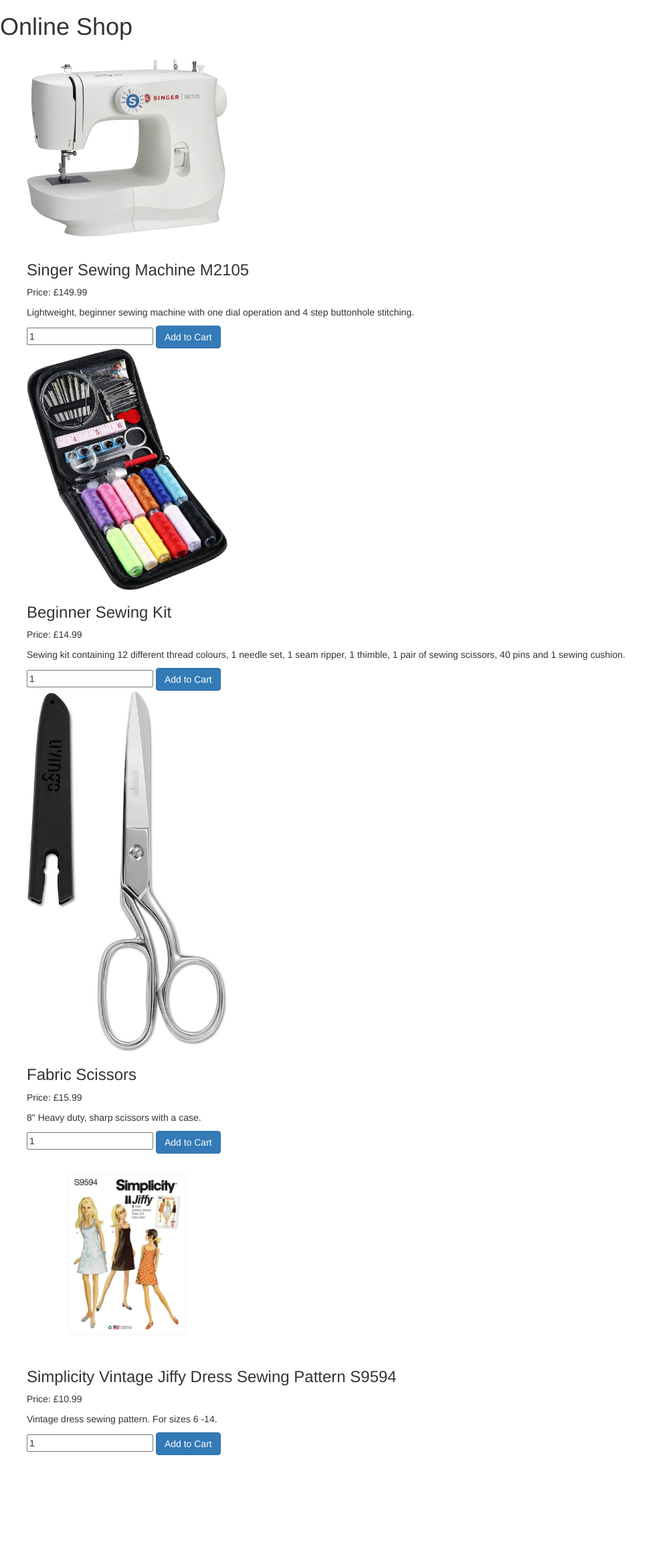
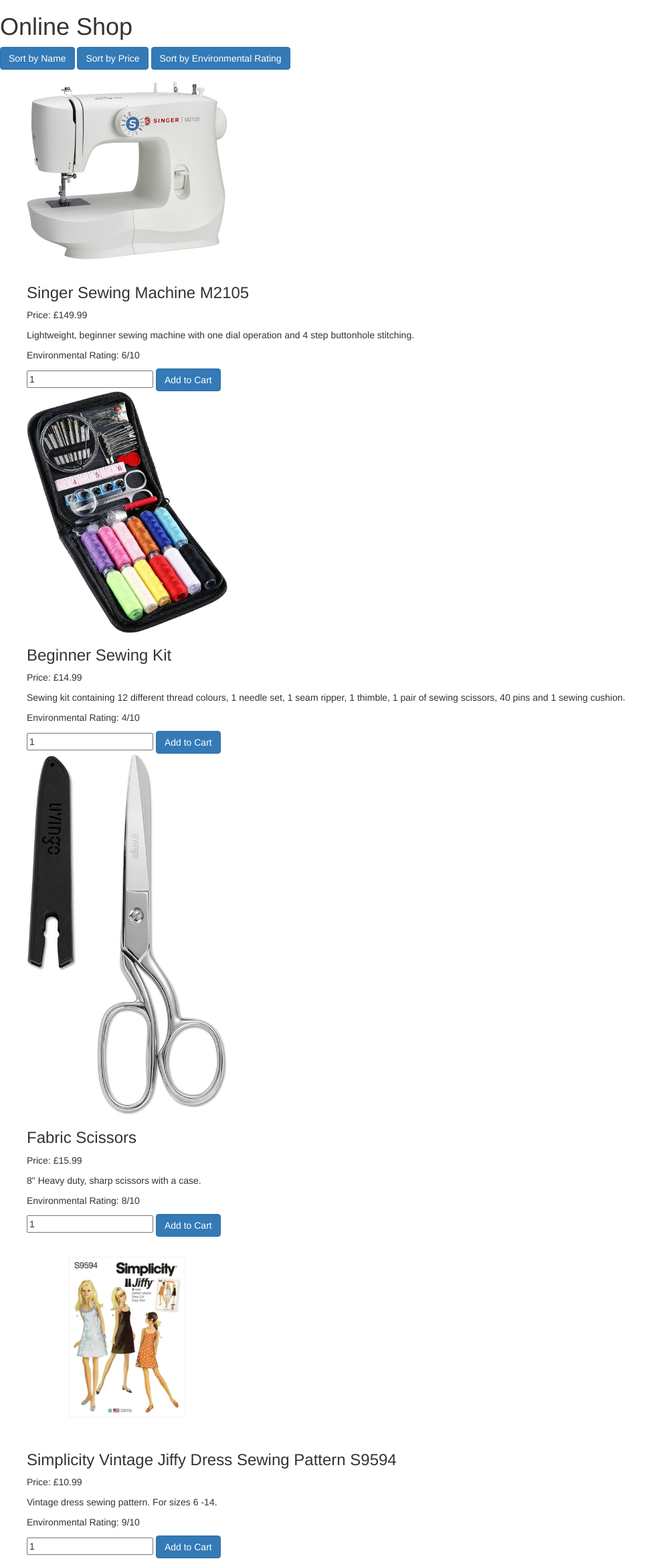
Before and after one commit to odgedodge/Online-Shop, a Flask app: page / in a window 1280 px wide. Shown: the part 52-2388 px from the top of the page at 67% size, without its empty margins (0-997 px from the left). Before the commit the page ends 2224 px from the top, so only its background shows below. Run offline with Flask 3, Linux system fonts and the light colour scheme; data comes from the database, SQL or seed files in the repository; some libraries are stand-ins or nearby versions.

Commit message:
Added sorting functions - sorting by descending price to be added

```diff
--- a/main.py
+++ b/main.py
@@ -6,10 +6,10 @@ from flask_bootstrap import Bootstrap
 from flask_sqlalchemy import SQLAlchemy
 
 products = [
-    { "name": "Singer Sewing Machine M2105", "price": 149.99, "description": "Lightweight, beginner sewing machine with one dial operation and 4 step buttonhole stitching.", "image_filename" : "SingerM1205SewingMachine.jpg", "environmental_impact": "Sewing machines have environmental impacts as electronic devices, in that they do use electricity, as well as them adding to e-waste if not disposed of correctly. They are also made of plastics and polymers, so they should be disposed of with the proper care. However, moving to making your own clothes for yourself or friends is far better than participating in fast fashion, as well as being.   "},
-    { "name": "Beginner Sewing Kit", "price": 14.99, "description": "Sewing kit containing 12 different thread colours, 1 needle set, 1 seam ripper, 1 thimble, 1 pair of sewing scissors, 40 pins and 1 sewing cushion.", "image_filename" : "BeginnerSewingKit.jpg",  "environmental_impact": "This kit has a lot of little plastic parts and some aspects that may not be used, so it can be environmentally wasteful, so make sure that the aspects of this kit are necessary for your project. Take the proper care to recycling plastic parts. The overall environmental impact is poor due to the large amount of plastic involved."},
-    { "name": "Fabric Scissors", "price": 15.99, "description": '8" Heavy duty, sharp scissors with a case.', "image_filename" : "Scissors.jpg" ,  "environmental_impact": "These scissors should last a long time, which is why we give a 10-year warranty for repairs. Look to sharpen these before seeking a replacement, and when disposing keep note of local metal and sharp handling policies. The making of these use a large amount of energy and water, so it is in the best interest of the environment to keep them functioning through repair and sharpening rather than to replace them. Make sure to only use this on fabric for best longevity – use on paper can cause bluntness."},
-    { "name": "Simplicity Vintage Jiffy Dress Sewing Pattern S9594", "price": 10.99, "description": "Vintage dress sewing pattern. For sizes 6 -14. ", "image_filename" : "simplicity-sewing-pattern-s9594-jiffy-dress.webp",  "environmental_impact": "Sewing patterns are made from paper, usually thin, tissue paper, as the Simplicity Vintage Jiffy Dress Sewing Papper S9594 is. This has a low environmental impact, however mass production of paper can cause issues with deforestation, so when disposing of this item make sure to recycle appropriately. Making your own clothes can also be beneficial for the environment, as we move into a period where fast fashion is more criticised for its negative environmental impact. "}
+    { "name": "Singer Sewing Machine M2105", "price": 149.99, "description": "Lightweight, beginner sewing machine with one dial operation and 4 step buttonhole stitching.", "image_filename" : "SingerM1205SewingMachine.jpg", "environmental_rating": "6/10","environmental_description": "Sewing machines have environmental impacts as electronic devices, in that they do use electricity, as well as them adding to e-waste if not disposed of correctly. They are also made of plastics and polymers, so they should be disposed of with the proper care. However, moving to making your own clothes for yourself or friends is far better than participating in fast fashion, as well as being."},
+    { "name": "Beginner Sewing Kit", "price": 14.99, "description": "Sewing kit containing 12 different thread colours, 1 needle set, 1 seam ripper, 1 thimble, 1 pair of sewing scissors, 40 pins and 1 sewing cushion.", "image_filename" : "BeginnerSewingKit.jpg", "environmental_rating": "4/10", "environmental_description": "This kit has a lot of little plastic parts and some aspects that may not be used, so it can be environmentally wasteful, so make sure that the aspects of this kit are necessary for your project. Take the proper care to recycling plastic parts. The overall environmental impact is poor due to the large amount of plastic involved."},
+    { "name": "Fabric Scissors", "price": 15.99, "description": '8" Heavy duty, sharp scissors with a case.', "image_filename" : "Scissors.jpg" , "environmental_rating": "8/10", "environmental_description": "These scissors should last a long time, which is why we give a 10-year warranty for repairs. Look to sharpen these before seeking a replacement, and when disposing keep note of local metal and sharp handling policies. The making of these use a large amount of energy and water, so it is in the best interest of the environment to keep them functioning through repair and sharpening rather than to replace them. Make sure to only use this on fabric for best longevity – use on paper can cause bluntness."},
+    { "name": "Simplicity Vintage Jiffy Dress Sewing Pattern S9594", "price": 10.99, "description": "Vintage dress sewing pattern. For sizes 6 -14. ", "image_filename" : "simplicity-sewing-pattern-s9594-jiffy-dress.webp", "environmental_rating": "9/10", "environmental_description": "Sewing patterns are made from paper, usually thin, tissue paper, as the Simplicity Vintage Jiffy Dress Sewing Papper S9594 is. This has a low environmental impact, however mass production of paper can cause issues with deforestation, so when disposing of this item make sure to recycle appropriately. Making your own clothes can also be beneficial for the environment, as we move into a period where fast fashion is more criticised for its negative environmental impact. "}
 ]
 
 
@@ -26,7 +26,8 @@ class Product(db.Model):
     price = db.Column(db.Float)
     description = db.Column(db.Text)
     image_name = db.Column(db.String(60))
-    environmental_impact = db.Column(db.String(600))
+    environmental_rating = db.Column(db.String(5))
+    environmental_description = db.Column(db.String(600))
 
     # in order to display a products details
     def serialise(self):
@@ -43,14 +44,24 @@ class CartForm(FlaskForm):
 
 @app.route('/')
 def main_page():
+    sort_by = request.args.get('sort_by')
+
     # If there is no cart initialised for a session, create a shopping cart
     if 'cart' not in session:
         print("New session", flush = True)
         session['cart'] = []
 
+    products = Product.query.all()
+
+    if sort_by == 'name':
+        products = sorted(products, key=lambda x: x.name)
+    elif sort_by == 'price':
+        products = sorted(products, key=lambda x: x.price)
+    elif sort_by == 'environmental_rating':
+        products = sorted(products, key=lambda x: x.environmental_rating, reverse=True)
+
     form = CartForm()
 
-    products = Product.query.all()
     return render_template('main.html', len = len(products), products = products, form = form)
 
 @app.route('/product/<int:product_id>', methods=['GET','POST'])
@@ -127,7 +138,7 @@ if __name__ == '__main__':
 
         # enumerate to manually set indexes to index at 0
         for index, product in enumerate(products):
-            new_product = Product(id=index, name = product["name"], price = product["price"], description = product["description"], image_name = product["image_filename"])
+            new_product = Product(id=index, name = product["name"], price = product["price"], description = product["description"], image_name = product["image_filename"], environmental_rating = product["environmental_rating"], environmental_description = product["environmental_description"])
             db.session.add(new_product)
 
         db.session.commit()
--- a/templates/main.html
+++ b/templates/main.html
@@ -2,6 +2,13 @@
 
 {% block content %}
     <h1>Online Shop</h1>
+    <div class="sort-options">
+        <form action="{{ url_for('main_page') }}" method="GET">
+            <button type="submit" name="sort_by" value="name" class="btn btn-primary">Sort by Name</button>
+            <button type="submit" name="sort_by" value="price" class="btn btn-primary">Sort by Price</button>
+            <button type="submit" name="sort_by" value="environmental_rating" class="btn btn-primary">Sort by Environmental Rating</button>
+        </form>
+    </div>
     <ul>
         {% for product in products %}
             <div class="product">
@@ -12,6 +19,7 @@
                     <h3>{{ product.name }}</h3>
                     <p>Price: £{{ product.price }}</p>
                     <p>{{ product.description }}</p>
+                    <p>Environmental Rating: {{ product.environmental_rating }}</p>
                     <form action="{{ url_for('single_product_page', product_id=product.id) }}" method="POST">
                         {{ form.csrf_token }}
                         <input type="number" name="cart" value="1" min="1">
```
